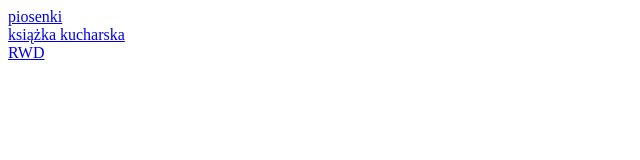
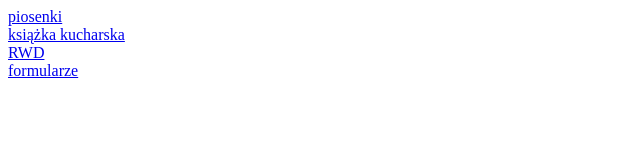
Before and after one commit to PPAAWEL/i12, a plain HTML site: page index.html in a window 1280 px wide. Shown: the full height of the page, 0-640 px from the left. Drawn offline with Linux system fonts and the light colour scheme.

Commit message:
Update index.html

```diff
--- a/index.html
+++ b/index.html
@@ -7,6 +7,7 @@
 	<body>
 	<a href="songs.html"> piosenki</a><br>
 	<a href="gotowanie.html"> książka kucharska</a><br>
-	<a href="rwd.html"> RWD</a>
+	<a href="rwd.html"> RWD</a><br>
+	<a href="formularze.html">formularze</a>
 	</body>
 	</html>
```
